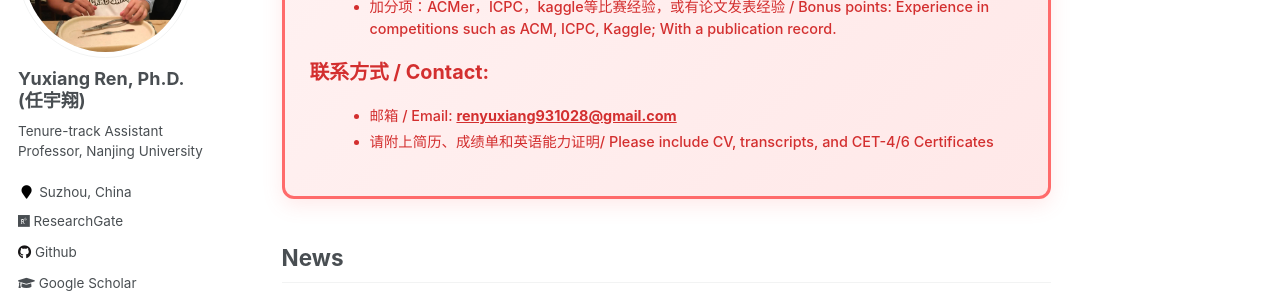
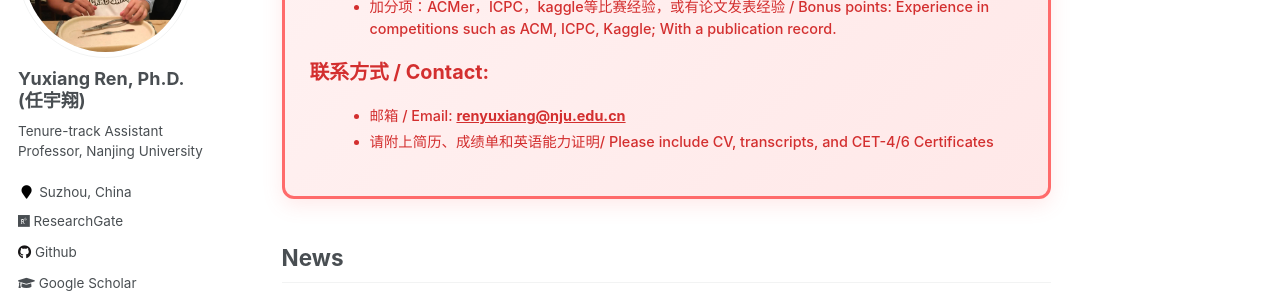
Before and after one commit to YuxiangRen/YuxiangRen.github.io, a Jekyll site: the page built from _pages/about.md, in a window 1280 px wide and 900 px high, scrolled down 943 px. Shown: the part 153-453 px from the top of the window. Built offline with Jekyll 4.4.1, drawn with Linux system fonts in a browser that asks for light colours.

Commit message:
2025-09-19

```diff
--- a/_pages/about.md
+++ b/_pages/about.md
@@ -46,7 +46,7 @@ My research interests primarily focus on AI4Science, Smart Grid Analytics, Multi
 
 <p class="recruitment-subtitle">联系方式 / Contact:</p>
 <ul class="recruitment-list">
-<li>邮箱 / Email: <a class="recruitment-email">renyuxiang931028@gmail.com</a></li>
+<li>邮箱 / Email: <a class="recruitment-email">renyuxiang@nju.edu.cn</a></li>
 <li>请附上简历、成绩单和英语能力证明/ Please include CV, transcripts, and CET-4/6 Certificates</li>
 </ul>
 
```
